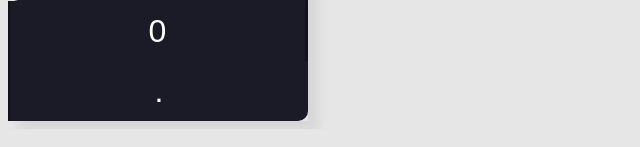
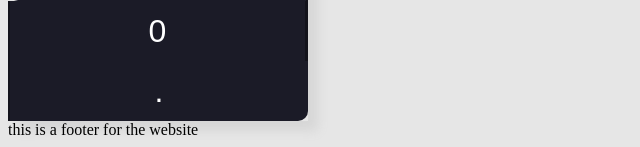
Before and after one commit to MuhdMujibRahman/Calculator, a Django app: page /Home/ in a window 1280 px wide. Shown: the part 1246-1393 px from the top of the page, without its empty margins (0-640 px from the left). Run offline with Django 3.2, Linux system fonts and the light colour scheme.

Commit message:
adeded foorter

```diff
--- a/myclaculator/Template/LandingPage.html
+++ b/myclaculator/Template/LandingPage.html
@@ -6,4 +6,7 @@
         <meta charset="UTF-8">
     </head>
     {% include 'Number_Calculator.html'%}
+    <footer>
+        this is a footer for the website
+    </footer>
 </html>
```
